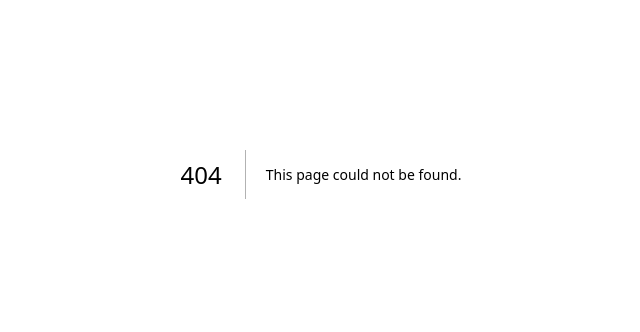
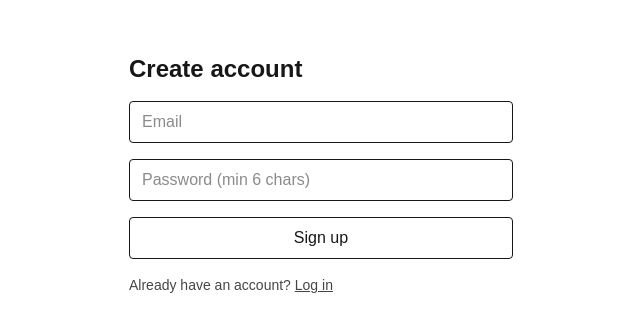
Before and after one commit to tiagovilela14/ducki-web, a Next.js app: page /signup in a window 1280 px wide. Before the commit this address had no page. Shown: the part 226-558 px from the top of the page, without its empty margins (319-959 px from the left). Built offline with nearby package versions, Linux system fonts and the light colour scheme; no server answers.

Commit message:
feat: add auth pages and keep supabase health check

```diff
--- /dev/null
+++ b/src/app/closet/page.tsx
@@ -0,0 +1,53 @@
+'use client';
+
+import { useEffect, useState } from 'react';
+import { supabase } from '@/lib/supabaseClient';
+import { useRouter } from 'next/navigation';
+
+export default function ClosetPage() {
+  const router = useRouter();
+  const [email, setEmail] = useState<string>('');
+  const [loading, setLoading] = useState(true);
+
+  useEffect(() => {
+    const load = async () => {
+      const { data } = await supabase.auth.getUser();
+      if (!data.user) {
+        router.replace('/login');
+        return;
+      }
+      setEmail(data.user.email ?? '');
+      setLoading(false);
+    };
+
+    load();
+  }, [router]);
+
+  const logout = async () => {
+    await supabase.auth.signOut();
+    router.replace('/login');
+  };
+
+  if (loading) {
+    return (
+      <main className="min-h-screen flex items-center justify-center">
+        Loading…
+      </main>
+    );
+  }
+
+  return (
+    <main className="min-h-screen p-6 space-y-4">
+      <h1 className="text-2xl font-semibold">My Closet</h1>
+      <p className="opacity-80 text-sm">Logged in as: {email}</p>
+
+      <button className="border rounded px-3 py-2" onClick={logout}>
+        Logout
+      </button>
+
+      <div className="mt-6 p-4 border rounded">
+        Next: we’ll add “Add Item” + list your items here.
+      </div>
+    </main>
+  );
+}
--- /dev/null
+++ b/src/app/login/page.tsx
@@ -0,0 +1,76 @@
+'use client';
+
+import { useState } from 'react';
+import { supabase } from '@/lib/supabaseClient';
+import { useRouter } from 'next/navigation';
+
+export default function LoginPage() {
+  const router = useRouter();
+  const [email, setEmail] = useState('');
+  const [password, setPassword] = useState('');
+  const [loading, setLoading] = useState(false);
+  const [errorMsg, setErrorMsg] = useState<string | null>(null);
+
+  const onLogin = async (e: React.FormEvent) => {
+    e.preventDefault();
+    setLoading(true);
+    setErrorMsg(null);
+
+    const { error } = await supabase.auth.signInWithPassword({
+      email,
+      password,
+    });
+
+    if (error) {
+      setLoading(false);
+      setErrorMsg(error.message);
+      return;
+    }
+
+    setLoading(false);
+    router.push('/closet');
+  };
+
+  return (
+    <main className="min-h-screen flex items-center justify-center p-6">
+      <form onSubmit={onLogin} className="w-full max-w-sm space-y-4">
+        <h1 className="text-2xl font-semibold">Log in</h1>
+
+        <input
+          className="w-full border rounded px-3 py-2 bg-transparent"
+          type="email"
+          placeholder="Email"
+          value={email}
+          onChange={(e) => setEmail(e.target.value)}
+          required
+        />
+
+        <input
+          className="w-full border rounded px-3 py-2 bg-transparent"
+          type="password"
+          placeholder="Password"
+          value={password}
+          onChange={(e) => setPassword(e.target.value)}
+          required
+        />
+
+        {errorMsg && <p className="text-red-400 text-sm">{errorMsg}</p>}
+
+        <button
+          className="w-full border rounded px-3 py-2"
+          disabled={loading}
+          type="submit"
+        >
+          {loading ? 'Logging in…' : 'Log in'}
+        </button>
+
+        <p className="text-sm opacity-80">
+          No account?{' '}
+          <a className="underline" href="/signup">
+            Create one
+          </a>
+        </p>
+      </form>
+    </main>
+  );
+}
--- a/src/app/page.tsx
+++ b/src/app/page.tsx
@@ -5,22 +5,26 @@ import { supabase } from '@/lib/supabaseClient';
 
 export default function Home() {
   const [status, setStatus] = useState<'idle' | 'ok' | 'error'>('idle');
-  const [message, setMessage] = useState<string>('');
+  const [message, setMessage] = useState<string>('Testing connection to Supabase…');
 
   useEffect(() => {
     const testSupabase = async () => {
-      // simple test: try to select 1 profile (will just return empty array)
-      const { data, error } = await supabase
-        .from('profiles')
-        .select('*')
-        .limit(1);
+      try {
+        // Lightweight connectivity check:
+        // This should work even with strict RLS, because it just tests API reachability.
+        const { error } = await supabase.from('profiles').select('id').limit(1);
 
-      if (error) {
+        if (error) {
+          setStatus('error');
+          setMessage(error.message);
+          return;
+        }
+
+        setStatus('ok');
+        setMessage('Supabase connected ✅');
+      } catch (e) {
         setStatus('error');
-        setMessage(error.message);
-      } else {
-        setStatus('ok');
-        setMessage('Connected to Supabase successfully ✅');
+        setMessage('Failed to fetch (project paused/offline or network issue).');
       }
     };
 
@@ -28,17 +32,29 @@ export default function Home() {
   }, []);
 
   return (
-    <main className="min-h-screen flex flex-col items-center justify-center gap-4">
+    <main className="min-h-screen flex flex-col items-center justify-center gap-4 p-6">
       <h1 className="text-3xl font-semibold">Hello Ducki 🦆</h1>
 
-      <div className="px-4 py-2 rounded border text-sm">
+      {/* Health check box */}
+      <div className="px-4 py-2 rounded border text-sm w-full max-w-sm text-center">
         {status === 'idle' && 'Testing connection to Supabase…'}
         {status === 'ok' && message}
         {status === 'error' && (
-          <span className="text-red-400">
-            Supabase error: {message}
-          </span>
+          <span className="text-red-400">Supabase error: {message}</span>
         )}
+      </div>
+
+      {/* Navigation */}
+      <div className="flex gap-3 pt-2">
+        <a className="border rounded px-4 py-2" href="/signup">
+          Sign up
+        </a>
+        <a className="border rounded px-4 py-2" href="/login">
+          Log in
+        </a>
+        <a className="border rounded px-4 py-2" href="/closet">
+          Closet
+        </a>
       </div>
     </main>
   );
--- /dev/null
+++ b/src/app/signup/page.tsx
@@ -0,0 +1,98 @@
+'use client';
+
+import { useState } from 'react';
+import { supabase } from '@/lib/supabaseClient';
+import { useRouter } from 'next/navigation';
+
+export default function SignupPage() {
+  const router = useRouter();
+  const [email, setEmail] = useState('');
+  const [password, setPassword] = useState('');
+  const [loading, setLoading] = useState(false);
+  const [errorMsg, setErrorMsg] = useState<string | null>(null);
+
+  const onSignup = async (e: React.FormEvent) => {
+    e.preventDefault();
+    setLoading(true);
+    setErrorMsg(null);
+
+    const { data, error } = await supabase.auth.signUp({
+      email,
+      password,
+    });
+
+    if (error) {
+      setLoading(false);
+      setErrorMsg(error.message);
+      return;
+    }
+
+    const user = data.user;
+    if (!user) {
+      setLoading(false);
+      setErrorMsg('No user returned from Supabase.');
+      return;
+    }
+
+    // Create profile row for this user
+    const { error: profileError } = await supabase.from('profiles').insert({
+      id: user.id,
+      username: email.split('@')[0],
+      is_public: false,
+      avatar_url: null,
+    });
+
+    if (profileError) {
+      setLoading(false);
+      setErrorMsg(`Profile creation failed: ${profileError.message}`);
+      return;
+    }
+
+    setLoading(false);
+    router.push('/closet');
+  };
+
+  return (
+    <main className="min-h-screen flex items-center justify-center p-6">
+      <form onSubmit={onSignup} className="w-full max-w-sm space-y-4">
+        <h1 className="text-2xl font-semibold">Create account</h1>
+
+        <input
+          className="w-full border rounded px-3 py-2 bg-transparent"
+          type="email"
+          placeholder="Email"
+          value={email}
+          onChange={(e) => setEmail(e.target.value)}
+          required
+        />
+
+        <input
+          className="w-full border rounded px-3 py-2 bg-transparent"
+          type="password"
+          placeholder="Password (min 6 chars)"
+          value={password}
+          onChange={(e) => setPassword(e.target.value)}
+          minLength={6}
+          required
+        />
+
+        {errorMsg && <p className="text-red-400 text-sm">{errorMsg}</p>}
+
+        <button
+          className="w-full border rounded px-3 py-2"
+          disabled={loading}
+          type="submit"
+        >
+          {loading ? 'Creating…' : 'Sign up'}
+        </button>
+
+        <p className="text-sm opacity-80">
+          Already have an account?{' '}
+          <a className="underline" href="/login">
+            Log in
+          </a>
+        </p>
+      </form>
+    </main>
+  );
+}
```
